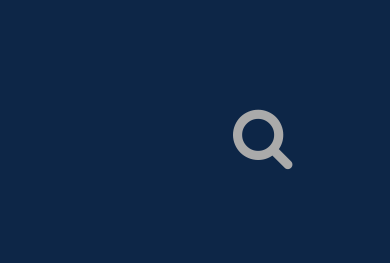
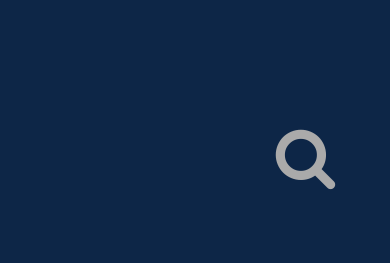
Before and after one commit to interglobalmedia/wikipedia-viewer, a plain HTML site: page index.html in a window 390 px wide. Drawn offline with nearby package versions, Linux system fonts and the light colour scheme; no server answers.

Commit message:
Add styling for search box section and results

```diff
--- a/css/style.css
+++ b/css/style.css
@@ -10,17 +10,16 @@ body {
   font-size: 16px;
 }
 #wrap {
-  margin: -60px auto 120px;
-  display: inline-block;
-  left: -25%;
+  margin: -60px auto;
   position: relative;
+  left: -12%;
   height: 60px;
   float: right;
   padding: 0;
 }
 input[type="text"] {
   height: 60px;
-  font-size: 55px;
+  font-size: 36px;
   display: inline-block;
   font-family: Lato, sans-serif;
   font-weight: 100;
@@ -44,7 +43,7 @@ input[type="text"]:focus:hover {
 }
 
 input[type="text"]:focus {
-  width: 700px;
+  width: 400px;
   z-index: 1;
   border-bottom: 1px solid #BBB;
   cursor: text;
@@ -67,7 +66,7 @@ input[type="submit"]:after {
   opacity: 0.4;
   cursor: pointer;
   transition: opacity .4s ease;
-  margin-top: -15px;
+  margin-top: -5px;
 }
 
 input[type="submit"]:hover {
@@ -75,16 +74,28 @@ input[type="submit"]:hover {
 }
 i.fa.fa-search.fa-4x {
   color: #aaa;
-  margin-top: -15px;
+  margin: 5px 8px 10px 5px;
+}
+button {
+  background: transparent;
+  border: none;
 }
 .section {
-  margin: 180px 100px 0;
+  margin: 180px 40px 0;
   padding: 40px 0;
 }
-/*.wikipedia-container {
+#results {
   background-color: #adbed9;
   z-index: 5;
   padding: 10px;
   margin: 20px 40px;
   right: 50%;
-}*/
+}
+@media(max-width: 768px) {
+  input[type="text"]:focus {
+    width: 300px;
+  }
+  input[type="text"] {
+    font-size: 28px;
+  }
+}
```
